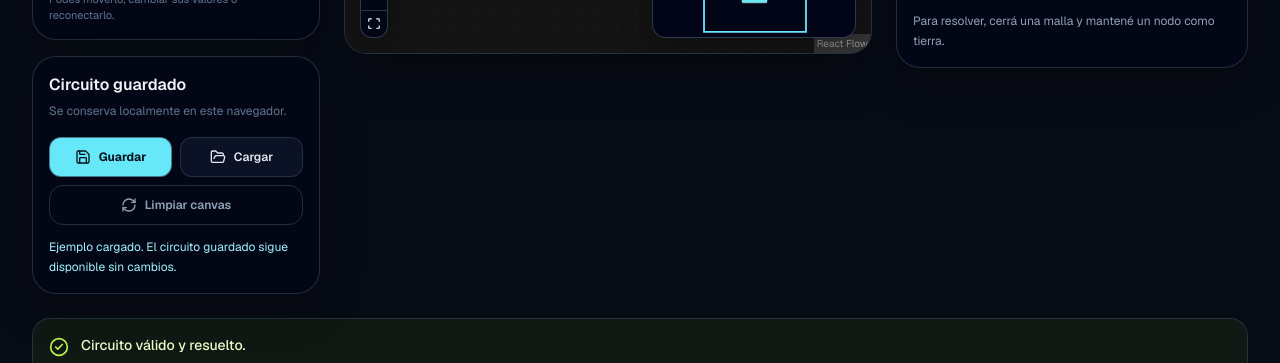
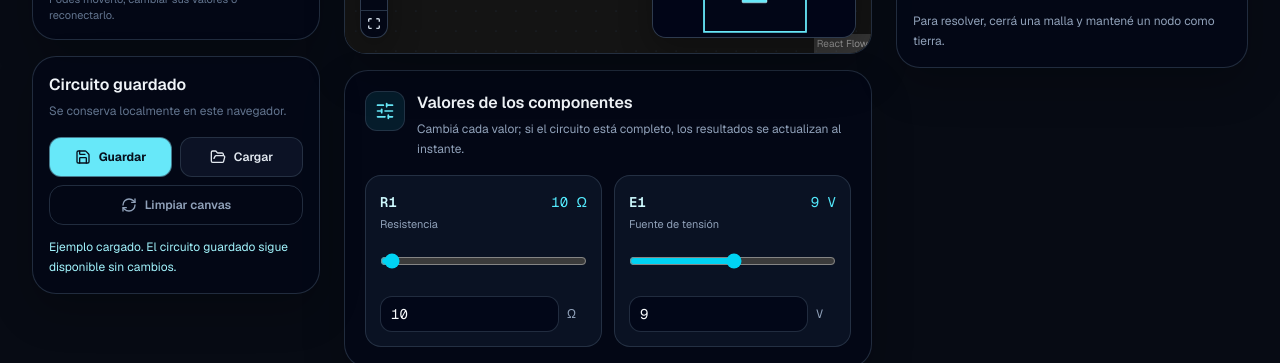
Before and after one commit to AlanXavierKlein/simulador-circuitos-cd, a Next.js app: page /constructor in a window 1280 px wide. Both pictures are taken after a click on the button "Cargar ejemplo". Shown: the part 977-1340 px from the top of the page. Built offline with nearby package versions, Linux system fonts and the light colour scheme; no server answers.

Commit message:
agregar detalles al constructor

```diff
--- a/components/constructor/CircuitConstructor.tsx
+++ b/components/constructor/CircuitConstructor.tsx
@@ -31,6 +31,7 @@ import {
   CheckCircle2,
   CircleDashed,
   MousePointer2,
+  SlidersHorizontal,
 } from "lucide-react";
 import { useCallback, useEffect, useMemo, useRef, useState } from "react";
 
@@ -39,6 +40,10 @@ import { CircuitMiniMap } from "@/components/circuit/CircuitMiniMap";
 import { JunctionNode } from "@/components/circuit/JunctionNode";
 import { ResistorNode } from "@/components/circuit/ResistorNode";
 import { SourceNode } from "@/components/circuit/SourceNode";
+import {
+  ComponentValueControlGrid,
+  type ComponentValueControlItem,
+} from "@/components/controls/ComponentControls";
 import { ResultsPanel } from "@/components/results/ResultsPanel";
 import { SolutionSteps } from "@/components/steps/SolutionSteps";
 import {
@@ -354,6 +359,23 @@ function ConstructorWorkspace() {
     [edges, nodes],
   );
 
+  const componentControls = useMemo<ComponentValueControlItem[]>(
+    () =>
+      nodes.flatMap((node): ComponentValueControlItem[] => {
+        if (node.data.builderKind === "junction") return [];
+
+        return [
+          {
+            id: node.id,
+            label: node.data.label,
+            type: node.data.builderKind,
+            value: node.data.numericValue,
+          },
+        ];
+      }),
+    [nodes],
+  );
+
   const calculation = useMemo(() => {
     if (!validation.circuit) {
       return { result: null, steps: [], error: null };
@@ -400,8 +422,7 @@ function ConstructorWorkspace() {
         );
         const branchLabel = componentNode?.data.label ?? "Rama";
         const current = calculation.result?.branchCurrents[branchLabel] ?? 0;
-        const reference =
-          referenceCurrentLayout?.byComponent[branchLabel];
+        const reference = referenceCurrentLayout?.byComponent[branchLabel];
         const isFromTerminal =
           edge.sourceHandle === "from" || edge.targetHandle === "from";
         const showReferenceValue =
@@ -498,10 +519,7 @@ function ConstructorWorkspace() {
             edges,
           ),
         );
-      } else if (
-        !originIsJunction &&
-        node.data.builderKind === "junction"
-      ) {
+      } else if (!originIsJunction && node.data.builderKind === "junction") {
         validTargetHandles = junctionHandles.filter((handleId) =>
           isConstructorConnectionAllowed(
             {
@@ -645,8 +663,7 @@ function ConstructorWorkspace() {
   );
 
   const isValidConnection = useCallback<IsValidConnection<ConstructorFlowEdge>>(
-    (connection) =>
-      isConstructorConnectionAllowed(connection, nodes, edges),
+    (connection) => isConstructorConnectionAllowed(connection, nodes, edges),
     [edges, nodes],
   );
 
@@ -717,15 +734,12 @@ function ConstructorWorkspace() {
     [selectedNodeId],
   );
 
-  const updateSelectedValue = useCallback(
-    (value: number) => {
-      if (!selectedNodeId) return;
+  const updateComponentValue = useCallback(
+    (componentId: string, value: number) => {
+      if (!Number.isFinite(value)) return;
       setNodes((current) =>
         current.map((node) => {
-          if (
-            node.id !== selectedNodeId ||
-            node.data.builderKind === "junction"
-          ) {
+          if (node.id !== componentId || node.data.builderKind === "junction") {
             return node;
           }
           const boundedValue =
@@ -759,7 +773,15 @@ function ConstructorWorkspace() {
         }),
       );
     },
-    [selectedNodeId],
+    [],
+  );
+
+  const updateSelectedValue = useCallback(
+    (value: number) => {
+      if (!selectedNodeId) return;
+      updateComponentValue(selectedNodeId, value);
+    },
+    [selectedNodeId, updateComponentValue],
   );
 
   const setSelectedAsGround = useCallback(() => {
@@ -1130,6 +1152,28 @@ function ConstructorWorkspace() {
             ) : null}
           </ReactFlow>
         </div>
+        {componentControls.length > 0 ? (
+          <section className="app-surface mt-4 min-w-0 p-4 sm:p-5">
+            <div className="mb-4 flex items-start gap-3">
+              <span className="app-icon size-10 shrink-0">
+                <SlidersHorizontal className="size-5" />
+              </span>
+              <div>
+                <h2 className="font-semibold text-slate-100">
+                  Valores de los componentes
+                </h2>
+                <p className="mt-1 text-xs leading-5 text-slate-400">
+                  Cambiá cada valor; si el circuito está completo, los
+                  resultados se actualizan al instante.
+                </p>
+              </div>
+            </div>
+            <ComponentValueControlGrid
+              components={componentControls}
+              onValueChange={updateComponentValue}
+            />
+          </section>
+        ) : null}
       </div>
 
       <div className="order-3 min-w-0">
@@ -1209,7 +1253,7 @@ function ConstructorWorkspace() {
                 >
                   {exampleLoadConfirmation.hasCanvasCircuit
                     ? "El ejemplo reemplazará el circuito que está en pantalla."
-                    : "El ejemplo se cargará en el canvas."} {" "}
+                    : "El ejemplo se cargará en el canvas."}{" "}
                   {exampleLoadConfirmation.hasSavedCircuit
                     ? "Tu circuito guardado seguirá disponible y no se modificará."
                     : "Esta acción no crea ni modifica un circuito guardado."}
--- a/components/controls/ComponentControls.tsx
+++ b/components/controls/ComponentControls.tsx
@@ -23,12 +23,19 @@ type ControlRange = {
   kind: string;
 };
 
+export type ComponentValueControlItem = {
+  id: string;
+  label: string;
+  type: Component["type"];
+  value: number;
+};
+
 const MAX_RESISTANCE_OHMS = 1000;
 const MAX_VOLTAGE_VOLTS = 1000;
 const MAX_SLIDER_VALUE = 500;
 
 function controlRange(
-  component: Component,
+  component: ComponentValueControlItem,
   allowZeroResistance: boolean,
 ): ControlRange {
   if (component.type === "resistor") {
@@ -39,13 +46,12 @@ function controlRange(
       sliderMax: MAX_SLIDER_VALUE,
       step: 0.1,
       unit: "Ω",
-      value: component.ohms,
+      value: component.value,
       kind: "Resistencia",
     };
   }
 
-  const value =
-    component.type === "voltageSource" ? component.volts : component.amps;
+  const value = component.value;
   const unit = component.type === "voltageSource" ? "V" : "A";
   if (component.type === "voltageSource") {
     return {
@@ -79,7 +85,10 @@ function formatValue(value: number): string {
   }).format(value);
 }
 
-function componentOrder(left: Component, right: Component): number {
+function componentOrder(
+  left: ComponentValueControlItem,
+  right: ComponentValueControlItem,
+): number {
   const typePriority = {
     resistor: 0,
     voltageSource: 1,
@@ -101,7 +110,19 @@ export function ComponentControls({
   onReset,
   allowZeroResistance = false,
 }: ComponentControlsProps) {
-  const orderedComponents = [...circuit.components].sort(componentOrder);
+  const components: ComponentValueControlItem[] = circuit.components.map(
+    (component) => ({
+      id: component.label,
+      label: component.label,
+      type: component.type,
+      value:
+        component.type === "resistor"
+          ? component.ohms
+          : component.type === "voltageSource"
+            ? component.volts
+            : component.amps,
+    }),
+  );
 
   return (
     <aside className="app-surface min-w-0 max-w-full p-5 xl:sticky xl:top-24 xl:max-h-[calc(100vh-7rem)] xl:overflow-y-auto">
@@ -134,28 +155,43 @@ export function ComponentControls({
         ) : null}
       </div>
 
+      <ComponentValueControlGrid
+        components={components}
+        onValueChange={(id, value) => onValueChange(id, value)}
+        allowZeroResistance={allowZeroResistance}
+      />
+    </aside>
+  );
+}
+
+export function ComponentValueControlGrid({
+  components,
+  onValueChange,
+  allowZeroResistance = false,
+}: {
+  components: ComponentValueControlItem[];
+  onValueChange: (id: string, value: number) => void;
+  allowZeroResistance?: boolean;
+}) {
+  const orderedComponents = [...components].sort(componentOrder);
+
+  return (
     <div className="grid grid-cols-[repeat(auto-fit,minmax(min(100%,8.5rem),1fr))] gap-3">
       {orderedComponents.map((component) => {
         const range = controlRange(component, allowZeroResistance);
-          const inputId = `component-${component.label}`;
+        const inputId = `component-value-${component.id}`;
         const sliderValue = Math.min(
           range.sliderMax,
           Math.max(range.sliderMin, range.value),
         );
         const updateValue = (value: number) => {
           if (!Number.isFinite(value)) return;
-            const limitedValue = Math.min(
-              range.max,
-              Math.max(range.min, value),
-            );
-            onValueChange(component.label, Number(limitedValue.toFixed(3)));
+          const limitedValue = Math.min(range.max, Math.max(range.min, value));
+          onValueChange(component.id, Number(limitedValue.toFixed(3)));
         };
 
         return (
-            <div
-              key={component.label}
-              className="app-surface-inset min-w-0 p-3.5"
-            >
+          <div key={component.id} className="app-surface-inset min-w-0 p-3.5">
             <div className="mb-3 flex items-baseline justify-between gap-3">
               <div>
                 <label
@@ -202,7 +238,6 @@ export function ComponentControls({
         );
       })}
     </div>
-    </aside>
   );
 }
 
@@ -212,7 +247,7 @@ function DraftNumberInput({
   range,
   onCommit,
 }: {
-  component: Component;
+  component: ComponentValueControlItem;
   inputId: string;
   range: ControlRange;
   onCommit: (value: number) => void;
```
Lines whose indentation alone changed are shown as unchanged.
